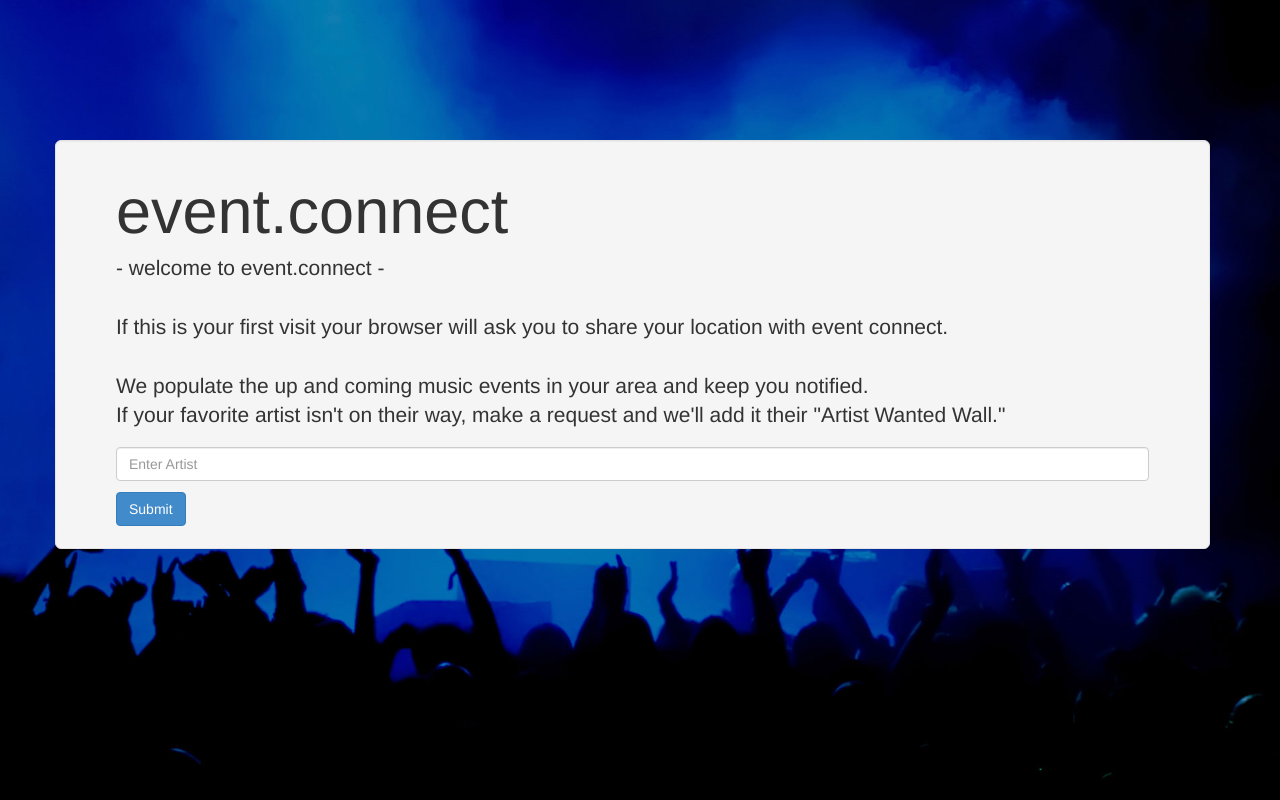
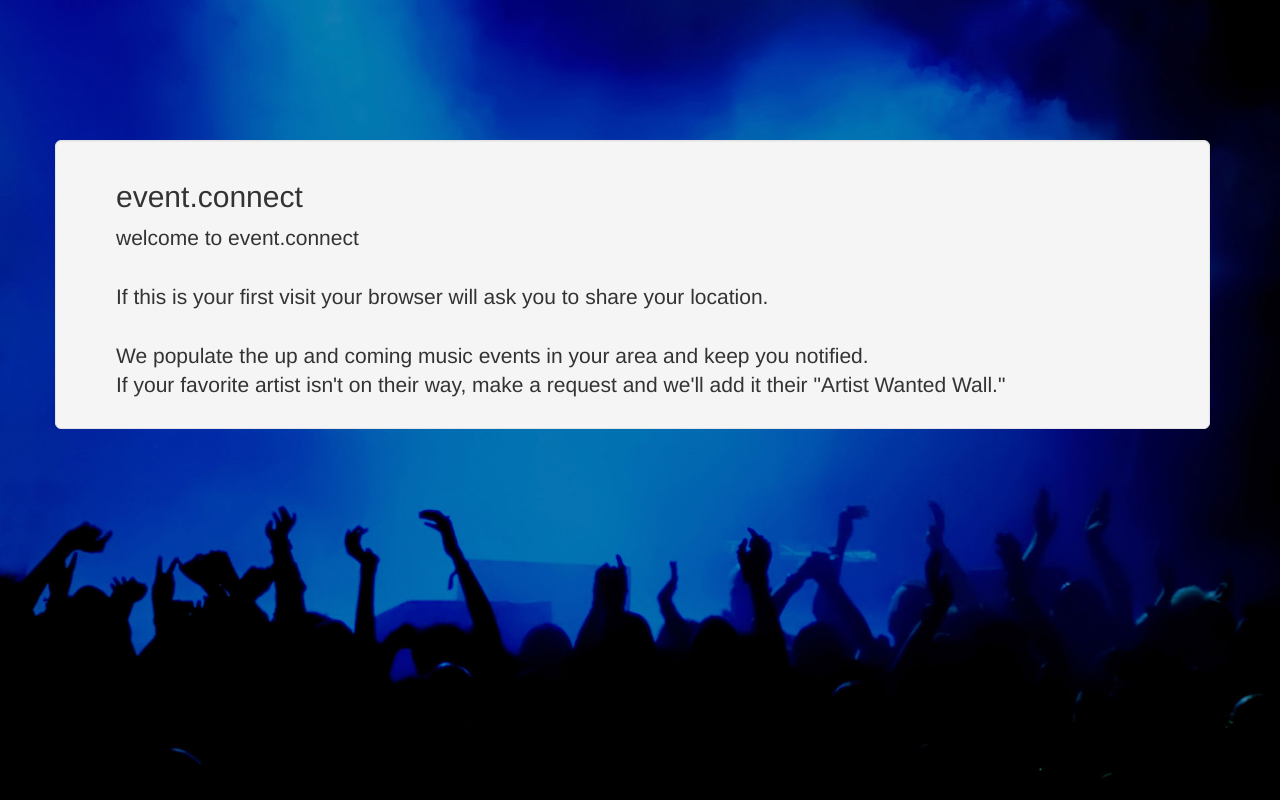
Before and after one commit to scottjason/event-connect, a website: page index.html in a window 1280 px wide. Drawn offline with nearby package versions, Linux system fonts and the light colour scheme; no server answers.

```diff
--- a/index.html
+++ b/index.html
@@ -19,14 +19,14 @@
     <div class="row clearfix">
       <div class="col-md-12 column">
         <div class="jumbotron well">
-          <h1>
+          <h2>
           event.connect
-        </h1>
+        </h2>
           <p>
-            - welcome to event.connect -
+            welcome to event.connect
             <br>
             <br>
-            If this is your first visit your browser will ask you to share your location with event connect.
+            If this is your first visit your browser will ask you to share your location.
             <br>
              <br>
             We populate the up and coming music events in your area and keep you notified.
@@ -34,10 +34,10 @@
             If your favorite artist isn't on their way, make a request and we'll add it their "Artist Wanted Wall."
           </p>
 
-          <form id="artistFormInput" class="form-inline">
+       <!--    <form id="artistFormInput" class="form-inline">
             <input type="text" name="artist" class="form-control" placeholder="Enter Artist">
             <button type="submit" class="btn btn-primary btn-large">Submit</button>
-          </form>
+          </form> -->
         </div>
       </div>
     </div>
```
